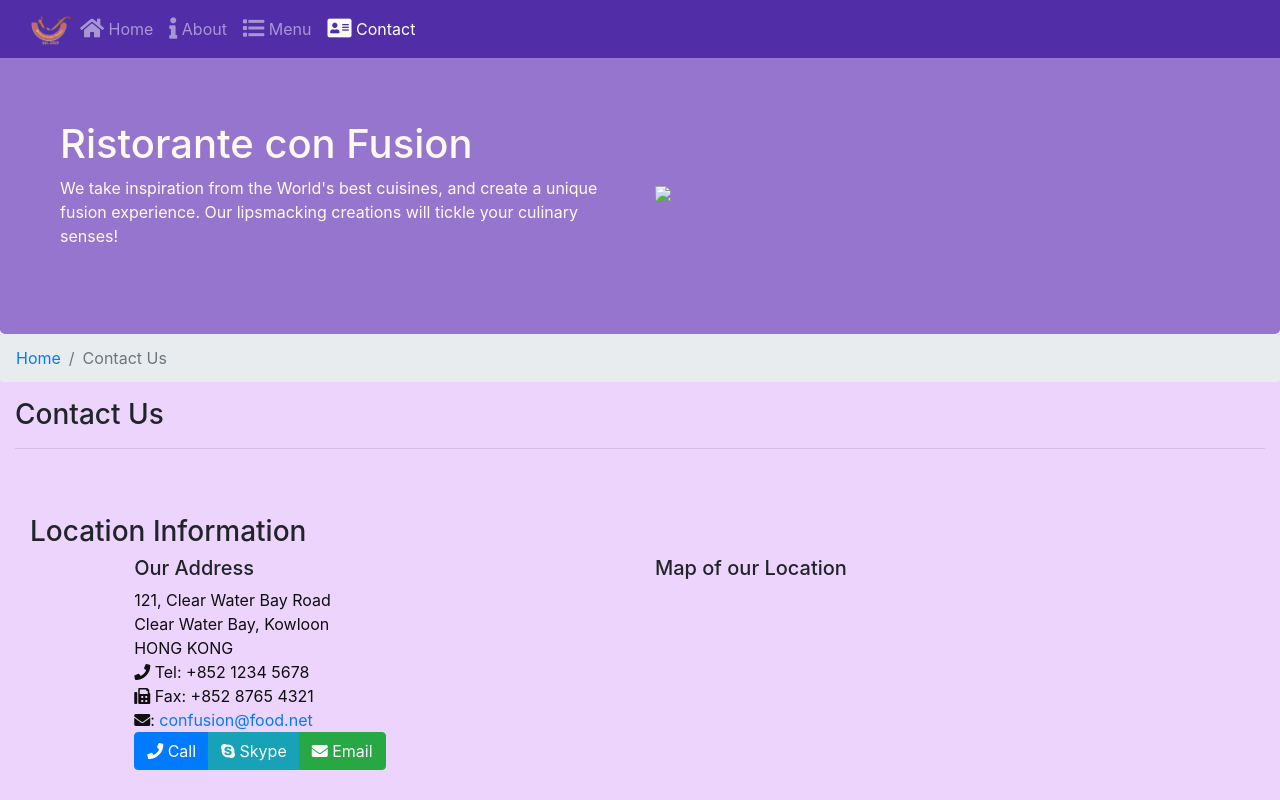
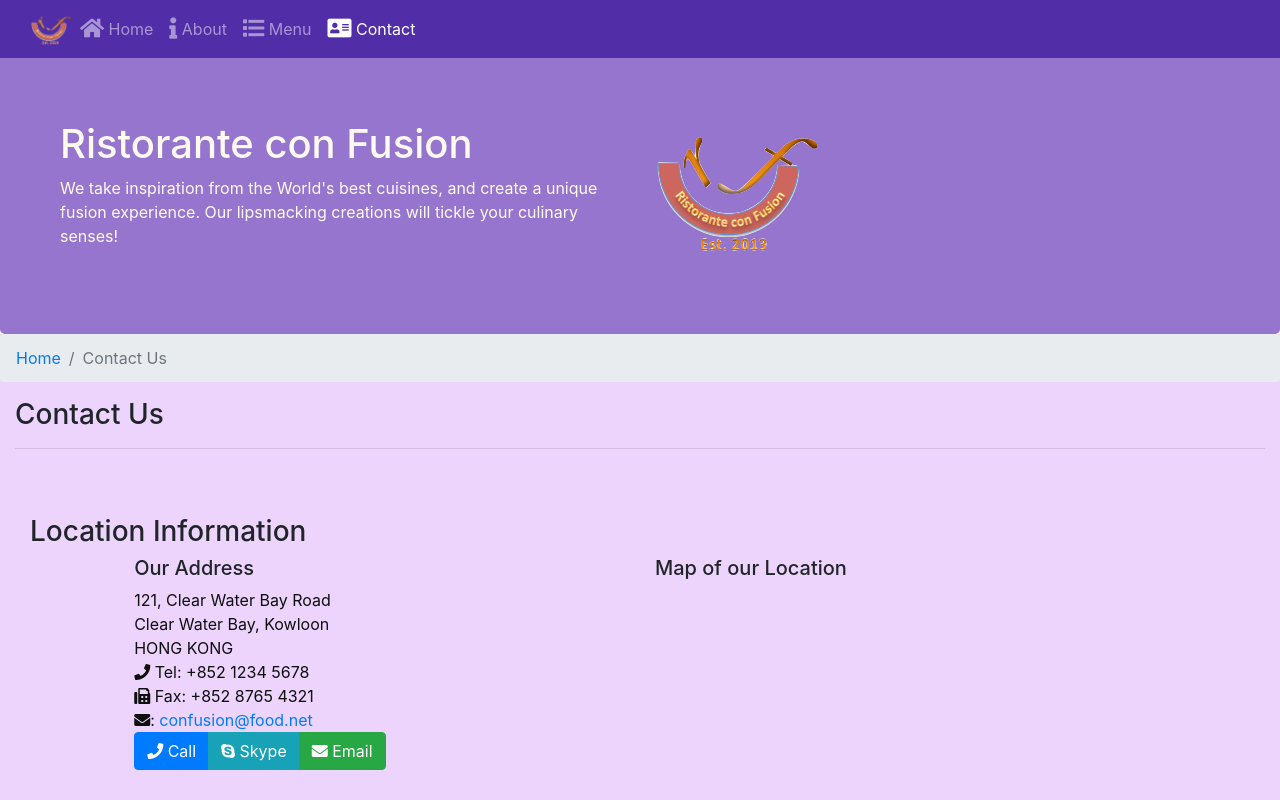
Before and after one commit to faozziyyah/Restaurant-ConFusion, a website: page contactus.html in a window 1280 px wide. Shown: the top 800 px of the page. Drawn offline with nearby package versions, Linux system fonts and the light colour scheme.

Commit message:
Update contactus.html

```diff
--- a/contactus.html
+++ b/contactus.html
@@ -43,7 +43,7 @@
                     <p>We take inspiration from the World's best cuisines, and create a unique fusion experience. Our lipsmacking creations will tickle your culinary senses!</p>
                 </div>
                 <div class="col-12 col-sm align-self-center">
-                <img src="images/logo.png" class="img-fluid">
+                <img src="logo.png" class="img-fluid">
                 </div>
             </div>
         </div>
```
